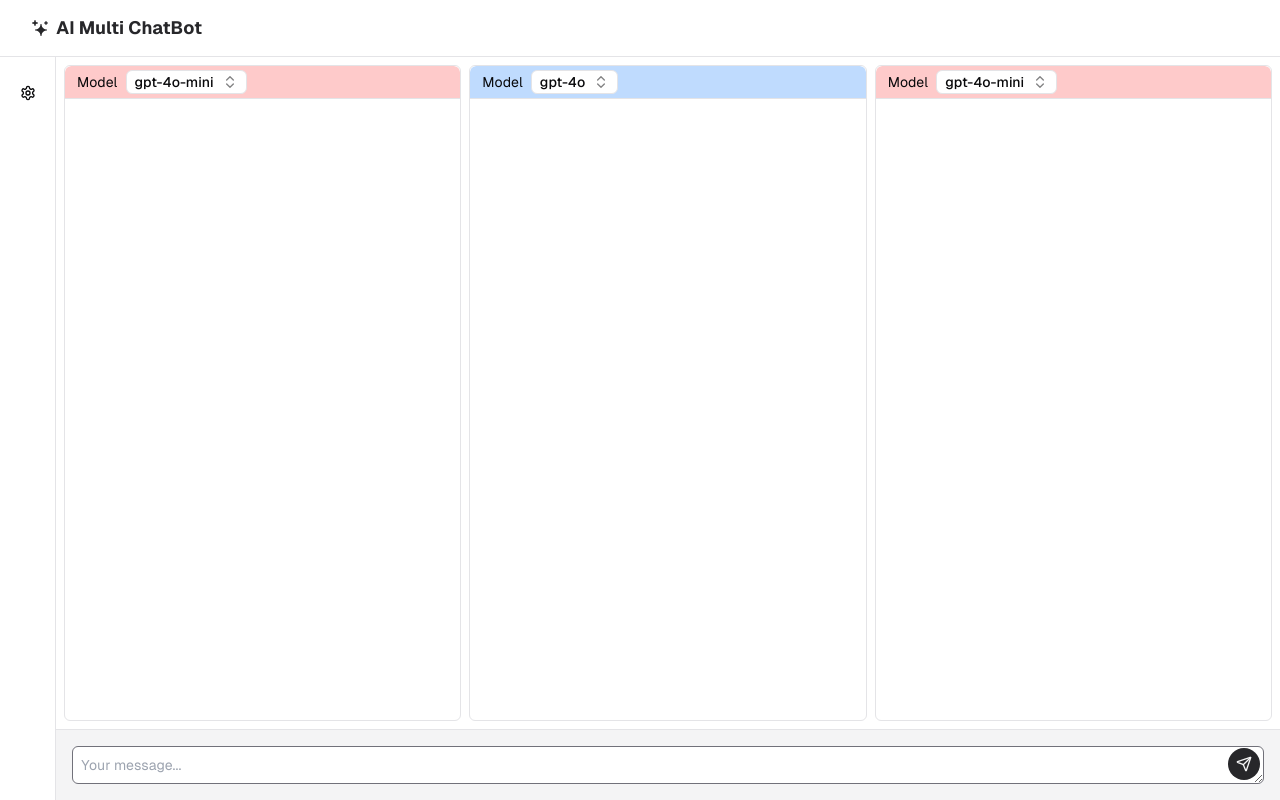
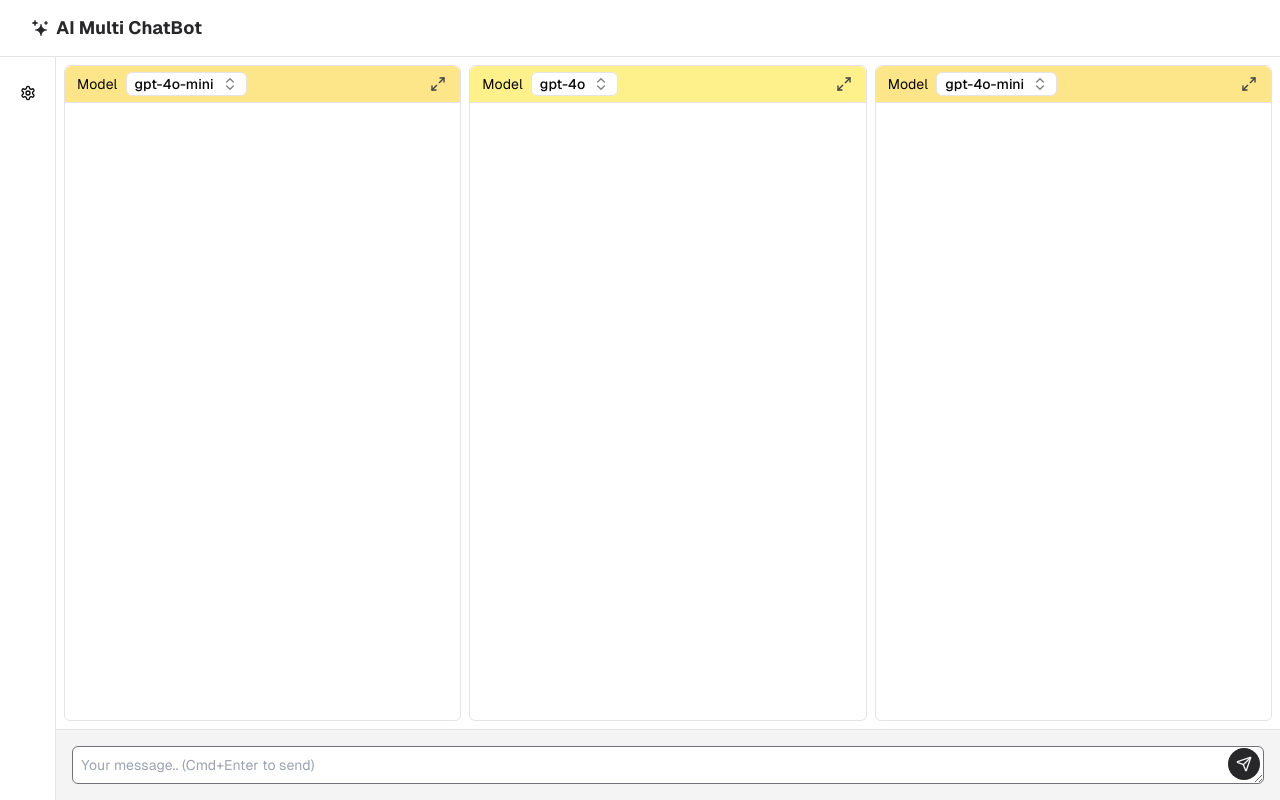
Before and after one commit to ankushagarwal/ai-multi-chat, a Next.js app: page / in a window 1280 px wide. Built offline with nearby package versions, Linux system fonts and the light colour scheme.

Commit message:
Maximize and minimize tabs

```diff
--- a/app/page.tsx
+++ b/app/page.tsx
@@ -7,6 +7,7 @@ import TextareaAutosize from 'react-textarea-autosize';
 import { getModels } from '@/lib/localStorage';
 import { Button } from '@/components/ui/button';
 import { Send } from 'lucide-react';
+import { cn } from '@/lib/utils';
 export default function Home() {
   const [initialModels, setInitialModels] = useState<string[]>([]);
 
@@ -19,6 +20,10 @@ export default function Home() {
 
   const textareaRef = useRef<HTMLTextAreaElement | null>(null);
 
+  const [maximizedChatIndex, setMaximizedChatIndex] = useState<number | null>(
+    null,
+  );
+
   useEffect(() => {
     if (textareaRef.current) {
       textareaRef.current.focus();
@@ -26,9 +31,11 @@ export default function Home() {
   }, []);
 
   const submit = () => {
-    chatRefs.current.forEach((ref, id) => {
+    chatRefs.current.forEach((ref, index) => {
       if (ref) {
-        ref.submit();
+        if (maximizedChatIndex === null || maximizedChatIndex === index) {
+          ref.submit();
+        }
       }
     });
     setInputValue('');
@@ -52,10 +59,14 @@ export default function Home() {
             <div className="flex size-full p-2 space-x-2 overflow-x-auto snap-x snap-mandatory md:snap-none md:overflow-y-hidden border-b border-gray-alpha-400">
               {initialModels.map((model, index) => (
                 <V2Chat
+                  // biome-ignore lint/suspicious/noArrayIndexKey: <explanation>
                   key={index}
                   index={index}
                   inputValue={inputValue}
                   modelName={model}
+                  isMaximized={maximizedChatIndex === index}
+                  className={`${maximizedChatIndex !== null && maximizedChatIndex !== index ? 'hidden' : ''}`}
+                  setMaximizedChatIndex={setMaximizedChatIndex}
                   ref={(el) => {
                     if (el) {
                       chatRefs.current.set(index, el);
@@ -75,7 +86,7 @@ export default function Home() {
                   minRows={1}
                   maxRows={10}
                   className="bg-white grow p-2 focus:outline-none focus:border-zinc-500 border border-gray-alpha-400 rounded-md text-sm pr-10" // Added padding-right to make space for the button
-                  placeholder="Your message..."
+                  placeholder="Your message.. (Cmd+Enter to send)"
                   onKeyDown={handleKeyDown}
                   value={inputValue}
                   onChange={(e) => setInputValue(e.target.value)}
--- a/components/v2chat.tsx
+++ b/components/v2chat.tsx
@@ -10,9 +10,10 @@ import React, {
 import { useChat } from 'ai/react';
 import { Markdown } from '@/components/markdown';
 import { ModelSelector } from '@/components/modelselector';
-import { LoaderCircle, X } from 'lucide-react';
+import { LoaderCircle, X, Maximize2, Minimize2 } from 'lucide-react';
+import { setModelIndex } from '@/lib/localStorage';
 import { Button } from '@/components/ui/button';
-import { setModelIndex } from '@/lib/localStorage';
+import { cn } from '@/lib/utils';
 // Types
 export interface ChatHandle {
   submit: () => void;
@@ -22,6 +23,9 @@ interface ChatHeaderProps {
   modelName: string;
   isLoading: boolean;
   onModelSelect: (value: string) => void;
+  isMaximized: boolean;
+  setMaximizedChatIndex: (index: number | null) => void;
+  index: number;
 }
 
 interface MessageProps {
@@ -33,7 +37,6 @@ const BUFFER_SIZE = 512;
 
 const bgHeaderColors = [
   'bg-emerald-200',
-  'bg-sky-200',
   'bg-amber-200',
   'bg-rose-200',
   'bg-red-200',
@@ -59,9 +62,12 @@ const getColorFromModelName = (modelName: string) => {
 
 // Sub-components
 const ChatHeader = ({
+  index,
+  isMaximized,
   modelName,
   isLoading,
   onModelSelect,
+  setMaximizedChatIndex,
 }: ChatHeaderProps) => {
   const bgColor = getColorFromModelName(modelName);
   return (
@@ -69,6 +75,7 @@ const ChatHeader = ({
       <div
         className={`flex items-center ${bgColor} backdrop-blur py-1 pl-3 pr-2 justify-between`}
       >
+        <div className="flex items-center">
           <ModelSelector
             initialValue={modelName}
             onSelectAction={onModelSelect}
@@ -76,6 +83,28 @@ const ChatHeader = ({
           {isLoading && (
             <LoaderCircle className="animate-spin text-zinc-500 ml-4" />
           )}
+        </div>
+        <div className="flex items-center">
+          {isMaximized ? (
+            <Button
+              variant="ghost"
+              size="icon"
+              className="hover:bg-transparent"
+              onClick={() => setMaximizedChatIndex(null)}
+            >
+              <Minimize2 className="size-4 text-zinc-700" />
+            </Button>
+          ) : (
+            <Button
+              variant="ghost"
+              size="icon"
+              className="hover:bg-transparent size-7"
+              onClick={() => setMaximizedChatIndex(index)}
+            >
+              <Maximize2 className="size-4 text-zinc-700" />
+            </Button>
+          )}
+        </div>
       </div>
     </div>
   );
@@ -174,8 +203,26 @@ const useMessageBuffer = (messages: any, isLoading: boolean) => {
 // Main Component
 const V2Chat = forwardRef<
   ChatHandle,
-  { inputValue: string; modelName: string; index: number }
->(({ inputValue, modelName, index }, ref) => {
+  {
+    inputValue: string;
+    modelName: string;
+    index: number;
+    isMaximized: boolean;
+    className: string;
+    setMaximizedChatIndex: (index: number | null) => void;
+  }
+>(
+  (
+    {
+      inputValue,
+      modelName,
+      index,
+      isMaximized,
+      className,
+      setMaximizedChatIndex,
+    },
+    ref,
+  ) => {
     const [selectedModel, setSelectedModel] = useState(modelName);
     const { messages, handleSubmit, setInput, isLoading } = useChat({
       api: `/api/chat?modelName=${selectedModel}`,
@@ -195,7 +242,10 @@ const V2Chat = forwardRef<
 
     return (
       <div
-      className="@container shrink-0 md:shrink md:min-w-96 snap-center rounded-md min-h-[250px] bg-background-100 size-full"
+        className={cn(
+          '@container shrink-0 md:shrink md:min-w-96 snap-center rounded-md min-h-[250px] bg-background-100 size-full',
+          className,
+        )}
         tabIndex={-1}
       >
         <div className="size-full rounded-md border border-gray-alpha-400">
@@ -205,7 +255,10 @@ const V2Chat = forwardRef<
               style={{ overflowAnchor: 'none' }}
             >
               <ChatHeader
+                index={index}
+                setMaximizedChatIndex={setMaximizedChatIndex}
                 modelName={modelName}
+                isMaximized={isMaximized}
                 isLoading={isLoading}
                 onModelSelect={(model) => {
                   setSelectedModel(model);
@@ -222,7 +275,8 @@ const V2Chat = forwardRef<
         </div>
       </div>
     );
-});
+  },
+);
 
 V2Chat.displayName = 'V2Chat';
 
```
Also changed, not shown: lib/openai-tmp/index.mjs. Lines whose indentation alone changed are shown as unchanged.
